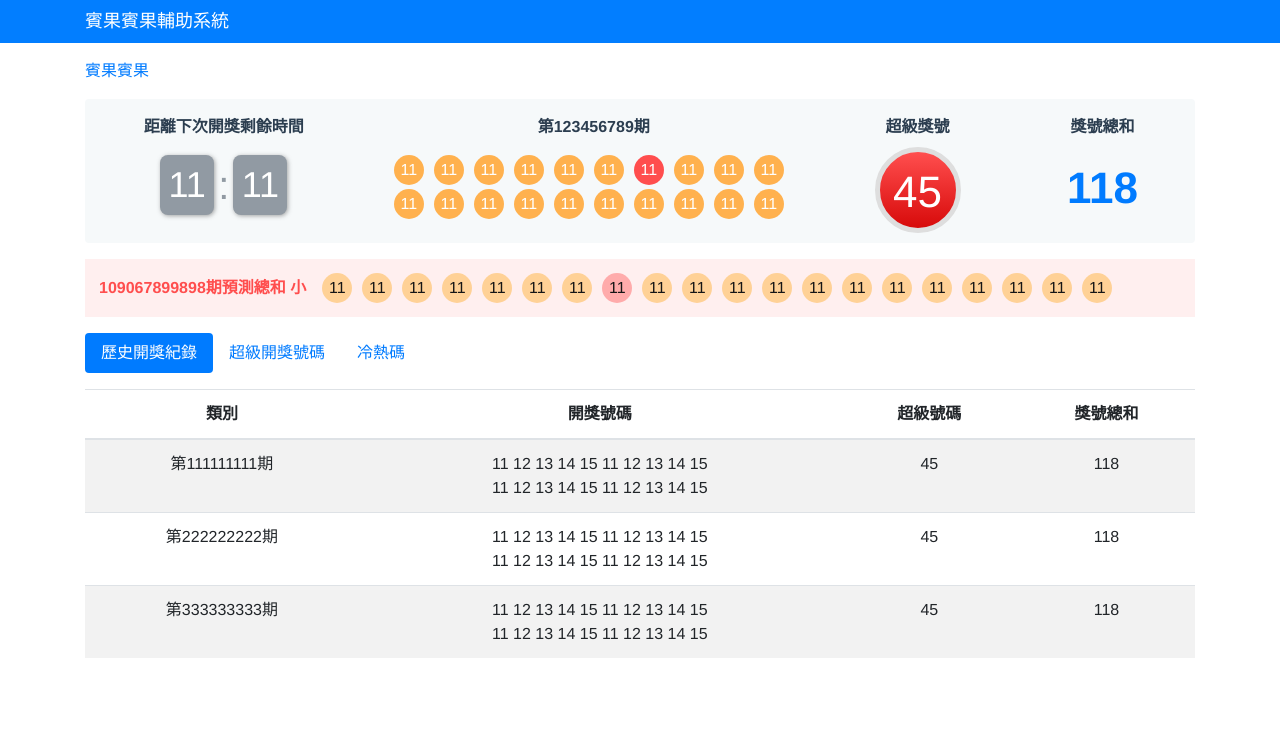
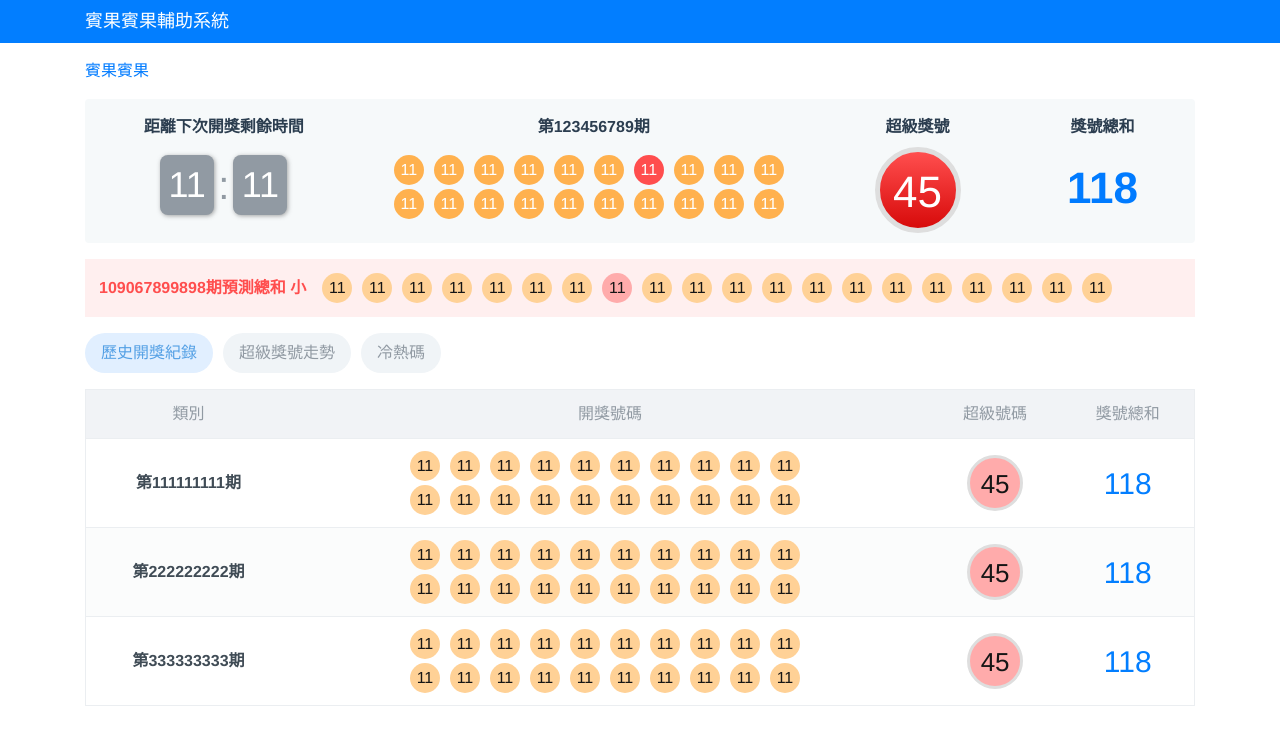
Before and after one commit to chunlingliao/bingo-analysis, a Vue app: page /index in a window 1280 px wide. Shown: the top 744 px of the page. Built offline with nearby package versions, Linux system fonts and the light colour scheme.

Commit message:
調整歷史開獎紀錄表格css

```diff
--- a/public/css/app.css
+++ b/public/css/app.css
@@ -11,9 +11,22 @@
   padding: 8px 0;
 }
 .bingo-wrap {
-    padding: 16px 0 10px 0;
-    border-radius: 4px;
-    background-color: #f6f9fa;
+  padding: 16px 0 10px 0;
+  border-radius: 4px;
+  background-color: #f6f9fa;
+}
+
+/* 導覽列 */
+.nav-pills .nav-link {
+  border-radius: 20px;
+  background-color: #f0f4f7;
+  color: #919aa3;
+  margin-right: 10px;
+
+}
+.nav-pills .nav-link.active {
+  background-color: #e1efff;
+  color: #54a0e5;
 }
 
 /* 剩餘時間 */
@@ -53,7 +66,7 @@
   width: 86px;
   height: 86px;
   border: solid 5px #dedede;
-  border-radius:50%;
+  border-radius: 50%;
   margin: 0 auto;
   background-image: linear-gradient(to bottom, #ff4e4e 1%, #d70a0a);
 }
@@ -87,3 +100,62 @@
 .special-number{
   background-color: #ffabab;
 }
+
+/* 歷史開獎紀錄 */
+.table{
+  border: 1px solid #ebeef1;
+}
+
+.table thead th {
+  background-color: #f1f3f6;
+  border-bottom: 1px solid #ebeef1;
+  color: #919aa3;
+  font-size: 16px;
+  font-weight: 500;
+}
+
+.table td, .table th {
+  border-top: 1px solid #ebeef1;
+}
+
+.table-striped tbody tr:nth-of-type(odd){
+  background-color: #ffffff;
+}
+
+.table-striped tbody tr:nth-of-type(even){
+  background-color: #fbfcfc;
+}
+
+.table-striped td {
+  vertical-align: middle;
+  text-align: center;
+}
+
+.period {
+  font-size: 16px;
+  font-weight: 600;
+  color: #404c56;
+}
+
+.history-special-number {
+  width: 56px;
+  height: 56px;
+  border: solid 3px #dedede;
+  border-radius: 50%;
+  margin: 0 auto ;
+  background-color: #ffabab;
+  line-height: 52px;
+  font-size: 26px;
+  color: #151515;
+}
+.history-number-total{
+  font-size: 30px;
+  font-weight: 500;
+  color: #027eff;
+}
+
+/* 超級獎號走勢 */
+
+.super-tab-bg {
+  background-color: #f6f9fa;
+}
--- a/src/views/index.vue
+++ b/src/views/index.vue
@@ -90,7 +90,7 @@
           <a class="nav-link active" id="pills-history-tab" data-toggle="pill" href="#pills-history" role="tab" aria-controls="pills-history" aria-selected="true">歷史開獎紀錄</a>
         </li>
         <li class="nav-item">
-          <a class="nav-link" id="pills-super-tab" data-toggle="pill" href="#pills-super" role="tab" aria-controls="pills-super" aria-selected="false">超級開獎號碼</a>
+          <a class="nav-link" id="pills-super-tab" data-toggle="pill" href="#pills-super" role="tab" aria-controls="pills-super" aria-selected="false">超級獎號走勢</a>
         </li>
         <li class="nav-item">
           <a class="nav-link" id="pills-hot-tab" data-toggle="pill" href="#pills-hot" role="tab" aria-controls="pills-hot" aria-selected="false">冷熱碼</a>
@@ -111,31 +111,103 @@
               </thead>
               <tbody>
                 <tr>
-                  <td>第111111111期</td>
+                  <td class="font-weight-bold period">第111111111期</td>
                   <td>
-                    <div>11 12 13 14 15 11 12 13 14 15</div>
-                    <div>11 12 13 14 15 11 12 13 14 15</div>
+                    <ul class="nav mb-1 d-flex justify-content-center">
+                      <li class="number-inplay lottery-numbers">11</li>
+                      <li class="number-inplay lottery-numbers">11</li>
+                      <li class="number-inplay lottery-numbers">11</li>
+                      <li class="number-inplay lottery-numbers">11</li>
+                      <li class="number-inplay lottery-numbers">11</li>
+                      <li class="number-inplay lottery-numbers">11</li>
+                      <li class="number-inplay lottery-numbers special-number-inplay">11</li>
+                      <li class="number-inplay lottery-numbers">11</li>
+                      <li class="number-inplay lottery-numbers">11</li>
+                      <li class="number-inplay lottery-numbers">11</li>
+                    </ul>
+                    <ul class="nav d-flex justify-content-center">
+                      <li class="number-inplay lottery-numbers">11</li>
+                      <li class="number-inplay lottery-numbers">11</li>
+                      <li class="number-inplay lottery-numbers">11</li>
+                      <li class="number-inplay lottery-numbers">11</li>
+                      <li class="number-inplay lottery-numbers">11</li>
+                      <li class="number-inplay lottery-numbers">11</li>
+                      <li class="number-inplay lottery-numbers">11</li>
+                      <li class="number-inplay lottery-numbers">11</li>
+                      <li class="number-inplay lottery-numbers">11</li>
+                      <li class="number-inplay lottery-numbers">11</li>
+                    </ul>
                   </td>
-                  <td>45</td>
-                  <td>118</td>
+                  <td>
+                    <div class="history-special-number">45</div>
+                  </td>
+                  <td><div class="history-number-total">118</div></td>
                 </tr>
                 <tr>
-                  <td>第222222222期</td>
+                  <td class="font-weight-bold period">第222222222期</td>
                   <td>
-                    <div>11 12 13 14 15 11 12 13 14 15</div>
-                    <div>11 12 13 14 15 11 12 13 14 15</div>
+                    <ul class="nav mb-1 d-flex justify-content-center">
+                      <li class="number-inplay lottery-numbers">11</li>
+                      <li class="number-inplay lottery-numbers">11</li>
+                      <li class="number-inplay lottery-numbers">11</li>
+                      <li class="number-inplay lottery-numbers">11</li>
+                      <li class="number-inplay lottery-numbers">11</li>
+                      <li class="number-inplay lottery-numbers">11</li>
+                      <li class="number-inplay lottery-numbers special-number-inplay">11</li>
+                      <li class="number-inplay lottery-numbers">11</li>
+                      <li class="number-inplay lottery-numbers">11</li>
+                      <li class="number-inplay lottery-numbers">11</li>
+                    </ul>
+                    <ul class="nav d-flex justify-content-center">
+                      <li class="number-inplay lottery-numbers">11</li>
+                      <li class="number-inplay lottery-numbers">11</li>
+                      <li class="number-inplay lottery-numbers">11</li>
+                      <li class="number-inplay lottery-numbers">11</li>
+                      <li class="number-inplay lottery-numbers">11</li>
+                      <li class="number-inplay lottery-numbers">11</li>
+                      <li class="number-inplay lottery-numbers">11</li>
+                      <li class="number-inplay lottery-numbers">11</li>
+                      <li class="number-inplay lottery-numbers">11</li>
+                      <li class="number-inplay lottery-numbers">11</li>
+                    </ul>
                   </td>
-                  <td>45</td>
-                  <td>118</td>
+                  <td>
+                    <div class="history-special-number">45</div>
+                  </td>
+                  <td><div class="history-number-total">118</div></td>
                 </tr>
                 <tr>
-                  <td>第333333333期</td>
+                  <td class="font-weight-bold period">第333333333期</td>
                   <td>
-                    <div>11 12 13 14 15 11 12 13 14 15</div>
-                    <div>11 12 13 14 15 11 12 13 14 15</div>
+                    <ul class="nav mb-1 d-flex justify-content-center">
+                      <li class="number-inplay lottery-numbers">11</li>
+                      <li class="number-inplay lottery-numbers">11</li>
+                      <li class="number-inplay lottery-numbers">11</li>
+                      <li class="number-inplay lottery-numbers">11</li>
+                      <li class="number-inplay lottery-numbers">11</li>
+                      <li class="number-inplay lottery-numbers">11</li>
+                      <li class="number-inplay lottery-numbers special-number-inplay">11</li>
+                      <li class="number-inplay lottery-numbers">11</li>
+                      <li class="number-inplay lottery-numbers">11</li>
+                      <li class="number-inplay lottery-numbers">11</li>
+                    </ul>
+                    <ul class="nav d-flex justify-content-center">
+                      <li class="number-inplay lottery-numbers">11</li>
+                      <li class="number-inplay lottery-numbers">11</li>
+                      <li class="number-inplay lottery-numbers">11</li>
+                      <li class="number-inplay lottery-numbers">11</li>
+                      <li class="number-inplay lottery-numbers">11</li>
+                      <li class="number-inplay lottery-numbers">11</li>
+                      <li class="number-inplay lottery-numbers">11</li>
+                      <li class="number-inplay lottery-numbers">11</li>
+                      <li class="number-inplay lottery-numbers">11</li>
+                      <li class="number-inplay lottery-numbers">11</li>
+                    </ul>
                   </td>
-                  <td>45</td>
-                  <td>118</td>
+                  <td>
+                    <div class="history-special-number">45</div>
+                  </td>
+                  <td><div class="history-number-total">118</div></td>
                 </tr>
               </tbody>
             </table>
@@ -144,7 +216,11 @@
 
         <!-- 超級開獎號碼 -->
         <div class="tab-pane fade" id="pills-super" role="tabpanel" aria-labelledby="pills-super-tab">
-
+          <div class="super-tab-bg">
+            <div style="height:350px">
+              走勢圖在這！
+            </div>
+          </div>
         </div>
         <!-- 冷熱碼 -->
         <div class="tab-pane fade" id="pills-hot" role="tabpanel" aria-labelledby="pills-hot-tab">
```
